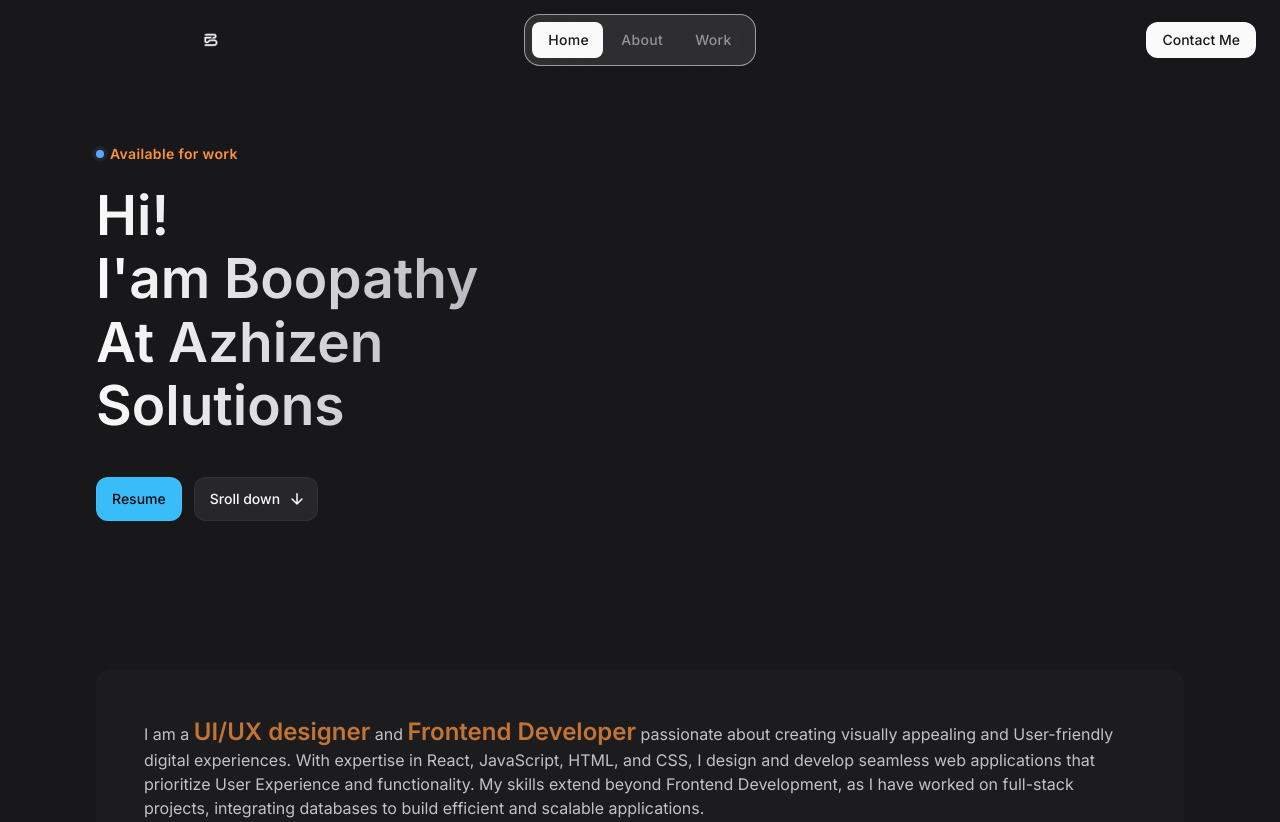
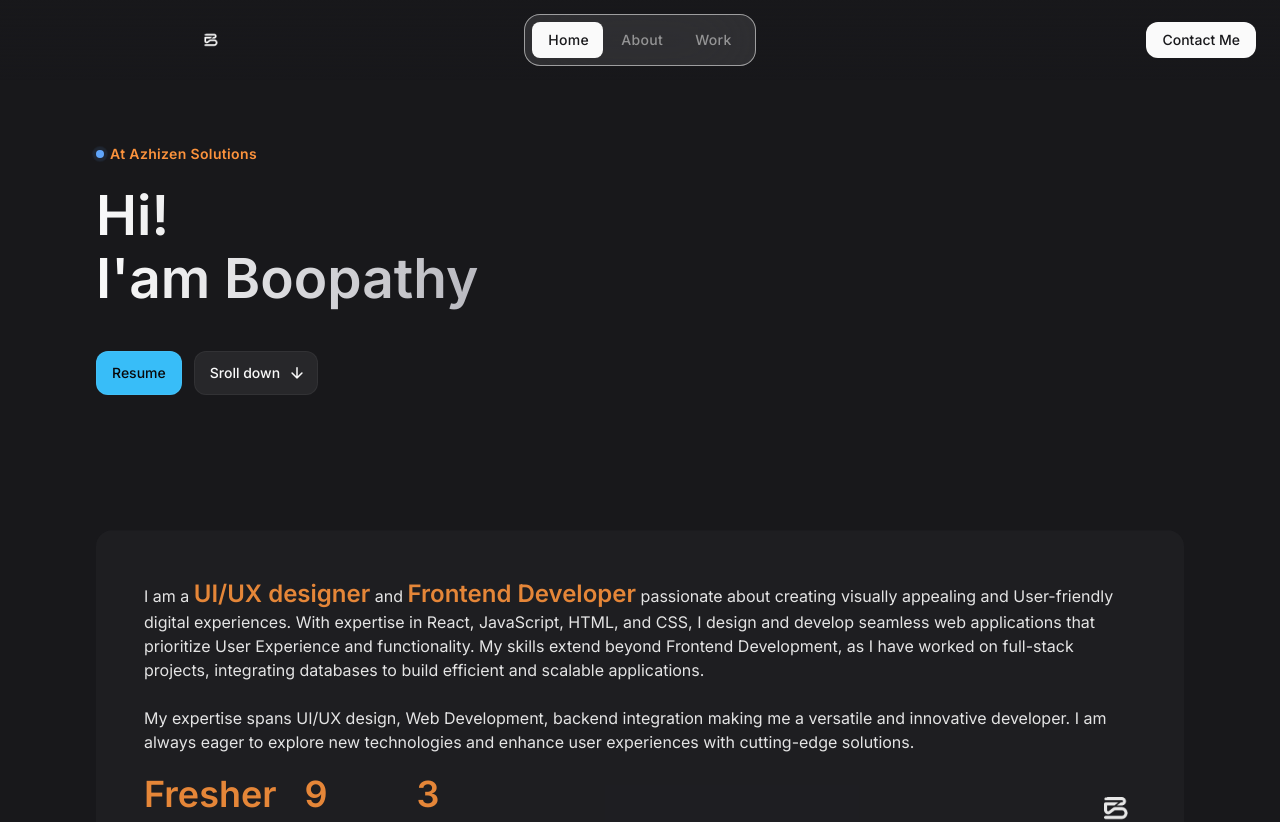
Before and after one commit to Boopathy133/Boopathy_Portfolio, a React (Vite) app: page / in a window 1280 px wide. Shown: the top 822 px of the page. Built offline with nearby package versions, Linux system fonts and the light colour scheme; the HTML template or start-up script is replaced by a standard one.

Commit message:
Company Update

```diff
--- a/src/components/Hero.jsx
+++ b/src/components/Hero.jsx
@@ -17,12 +17,12 @@
                             <span className="relative w-2 h-2 rounded-full bg-blue-400">
                                 <span className="absolute inset-0 rounded-full bg-blue-400 animate-ping"></span>
                             </span>
-                            Available for work
+                             {/*Available for work */}
+                            At Azhizen Solutions
                         </div>
                     </div>
                         <h2 className="headline-1 max-w-[15ch] sm:max-w-[20ch] lg:max-w-[15ch] mt-5 mb-8 lg:mb-10">
-                            Hi! <br /> I&apos;am Boopathy <br />
-                            <h4> At Azhizen Solutions</h4>
+                            Hi! <br /> I&apos;am Boopathy
                         </h2>
                     <div className="flex items-center gap-3">
                         <ButtonPrimary label="Resume" href="" />
```
